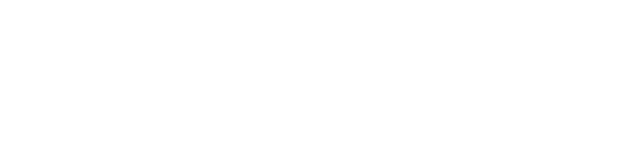
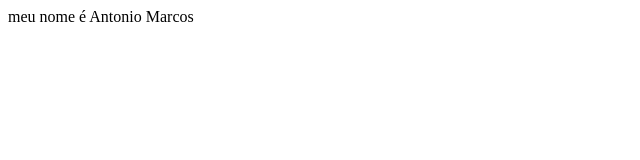
Before and after one commit to Antoninho-Marcos/Primeiro-Repositorio-1-B, a plain HTML site: page index.html in a window 1280 px wide. Shown: the whole page, without its empty margins (0-640 px from the left). Drawn offline with Linux system fonts and the light colour scheme.

Commit message:
Update index.html

```diff
--- a/index.html
+++ b/index.html
@@ -1,3 +1,3 @@
 <html>
-
+  <p> meu nome é Antonio Marcos </p>
 </html>
```
